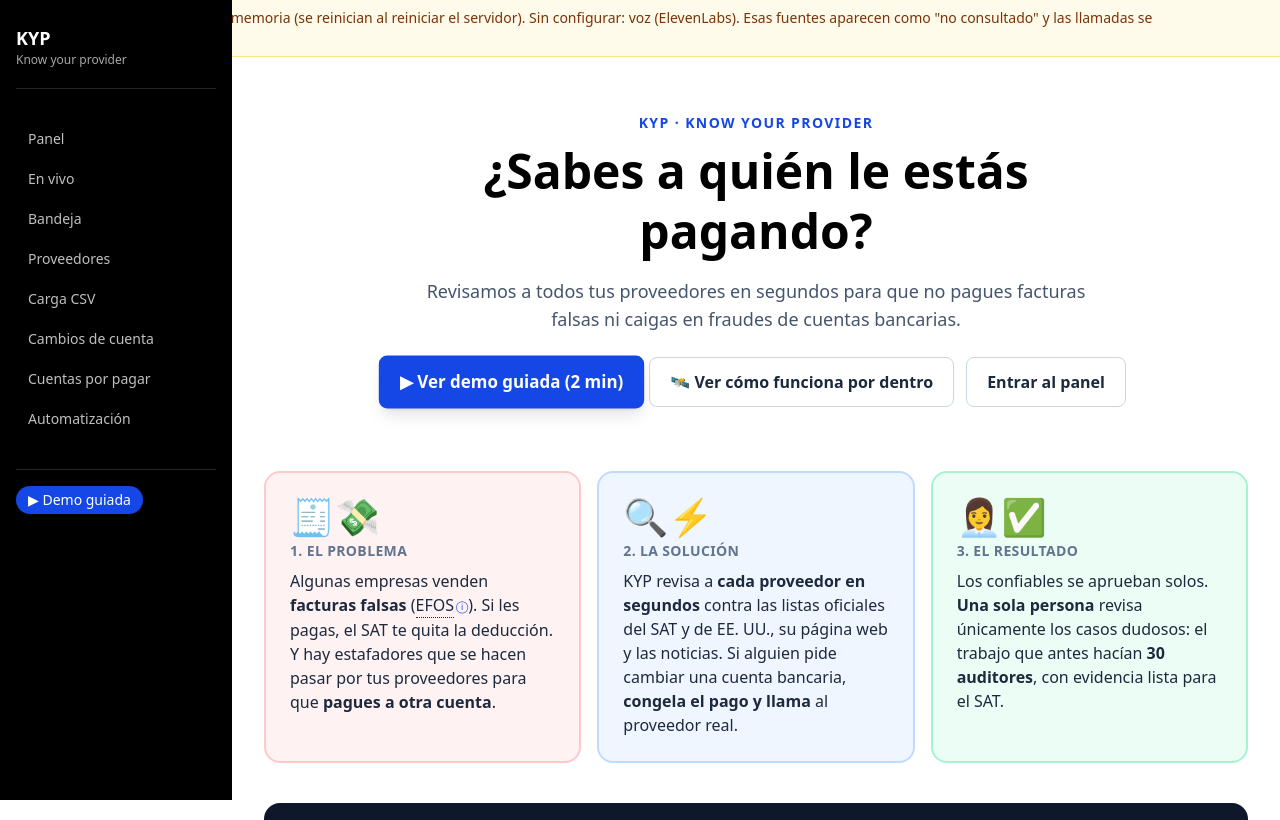
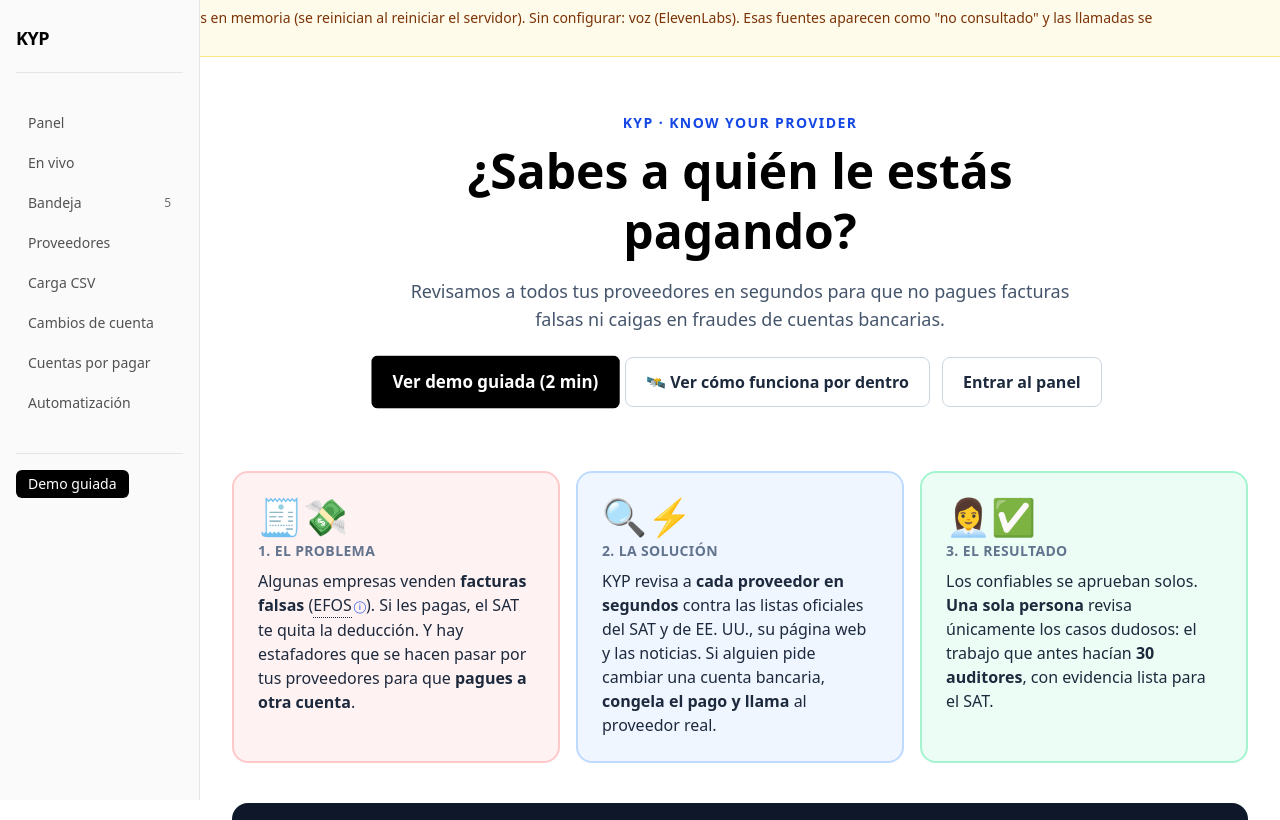
Before and after one commit to sanchezramirezoswaldo316-svg/KYP-Hackaton-, a Next.js app: page / in a window 1280 px wide. Shown: the top 820 px of the page. Built offline with nearby package versions, Linux system fonts and the light colour scheme; no server answers.

Commit message:
Aclara el shell de la aplicacion

```diff
--- a/src/app/layout.tsx
+++ b/src/app/layout.tsx
@@ -19,7 +19,7 @@
           <Navegacion />
           <BannerModo />
         </ZonaInterna>
-        <main className="app-main min-h-screen px-4 py-6 sm:px-6 lg:ml-[232px] lg:px-8 lg:py-8">{children}</main>
+        <main className="app-main min-h-screen px-4 py-6 sm:px-6 lg:ml-[200px] lg:px-8 lg:py-8">{children}</main>
         <ZonaInterna>
           <Tour />
         </ZonaInterna>
--- a/src/components/Navegacion.tsx
+++ b/src/components/Navegacion.tsx
@@ -2,6 +2,7 @@
 
 import Link from "next/link";
 import { usePathname } from "next/navigation";
+import { useEffect, useState } from "react";
 import { BotonTour } from "./cliente/Tour";
 
 const enlaces = [
@@ -17,18 +18,29 @@
 
 export function Navegacion() {
   const ruta = usePathname();
+  const [pendientes, setPendientes] = useState<number | null>(null);
+
+  useEffect(() => {
+    let activo = true;
+    fetch("/api/casos").then((respuesta) => respuesta.json()).then((casos: unknown) => {
+      if (activo && Array.isArray(casos)) setPendientes(casos.length);
+    }).catch(() => { /* la navegación funciona aunque el contador no esté disponible */ });
+    return () => { activo = false; };
+  }, []);
+
   return (
-    <nav className="border-b border-slate-200 bg-white lg:fixed lg:inset-y-0 lg:left-0 lg:z-20 lg:flex lg:w-[232px] lg:flex-col lg:border-0 lg:bg-marca lg:text-white">
+    <nav className="border-b border-borde bg-superficie lg:fixed lg:inset-y-0 lg:left-0 lg:z-20 lg:flex lg:w-[200px] lg:flex-col lg:border-b-0 lg:border-r lg:text-tinta-2">
       <div className="mx-auto flex max-w-6xl flex-wrap items-center justify-between gap-x-6 gap-y-2 px-4 py-3 sm:flex-nowrap lg:mx-0 lg:flex-col lg:items-stretch lg:gap-8 lg:px-4 lg:py-6">
-        <Link href="/" className="text-lg font-semibold lg:border-b lg:border-white/15 lg:pb-5">KYP <span className="hidden text-xs font-normal text-slate-500 lg:block lg:text-white/65">Know your provider</span></Link>
+        <Link href="/" className="text-lg font-semibold tracking-tight text-tinta lg:border-b lg:border-borde lg:pb-5">KYP</Link>
         <div className="order-last -mx-4 flex w-[calc(100%+2rem)] gap-x-4 overflow-x-auto whitespace-nowrap px-4 pb-1 sm:order-none sm:mx-0 sm:w-auto sm:flex-1 sm:flex-wrap sm:px-0 sm:pb-0 lg:order-none lg:mx-0 lg:block lg:w-auto lg:space-y-1 lg:overflow-visible">
           {enlaces.map((e) => (
-            <Link key={e.href} href={e.href} className={`block rounded-control px-3 py-2 text-sm transition-colors ${ruta.startsWith(e.href) ? "border-l-2 border-white bg-white/10 font-semibold text-marca lg:text-white" : "text-slate-600 hover:bg-slate-100 hover:text-slate-900 lg:text-white/75 lg:hover:bg-white/10 lg:hover:text-white"}`}>
-              {e.texto}
+            <Link key={e.href} href={e.href} className={`flex items-center justify-between rounded-control px-3 py-2 text-sm transition-colors ${ruta.startsWith(e.href) ? "bg-seleccion font-medium text-tinta" : "text-tinta-2 hover:bg-hover hover:text-tinta"}`}>
+              <span>{e.texto}</span>
+              {e.href === "/bandeja" && <span className="tabular-nums text-xs text-tinta-3">{pendientes ?? "—"}</span>}
             </Link>
           ))}
         </div>
-        <div className="lg:border-t lg:border-white/15 lg:pt-4"><BotonTour /></div>
+        <div className="lg:border-t lg:border-borde lg:pt-4"><BotonTour /></div>
       </div>
     </nav>
   );
--- a/src/components/cliente/Tour.tsx
+++ b/src/components/cliente/Tour.tsx
@@ -67,8 +67,8 @@
 
 export function BotonTour({ grande = false }: { grande?: boolean }) {
   return (
-    <button onClick={iniciarTour} className={grande ? "animar-latido rounded-lg bg-blue-700 px-5 py-3 font-semibold text-white shadow-lg hover:bg-blue-800" : "rounded-full bg-blue-700 px-3 py-1 text-sm font-medium text-white hover:bg-blue-800"}>
-      ▶ {grande ? "Ver demo guiada (2 min)" : "Demo guiada"}
+    <button onClick={iniciarTour} className={grande ? "animar-latido rounded-control bg-marca px-5 py-3 font-semibold text-white hover:bg-marca-2" : "rounded-control bg-marca px-3 py-1 text-sm font-medium text-white hover:bg-marca-2"}>
+      {grande ? "Ver demo guiada (2 min)" : "Demo guiada"}
     </button>
   );
 }
```
